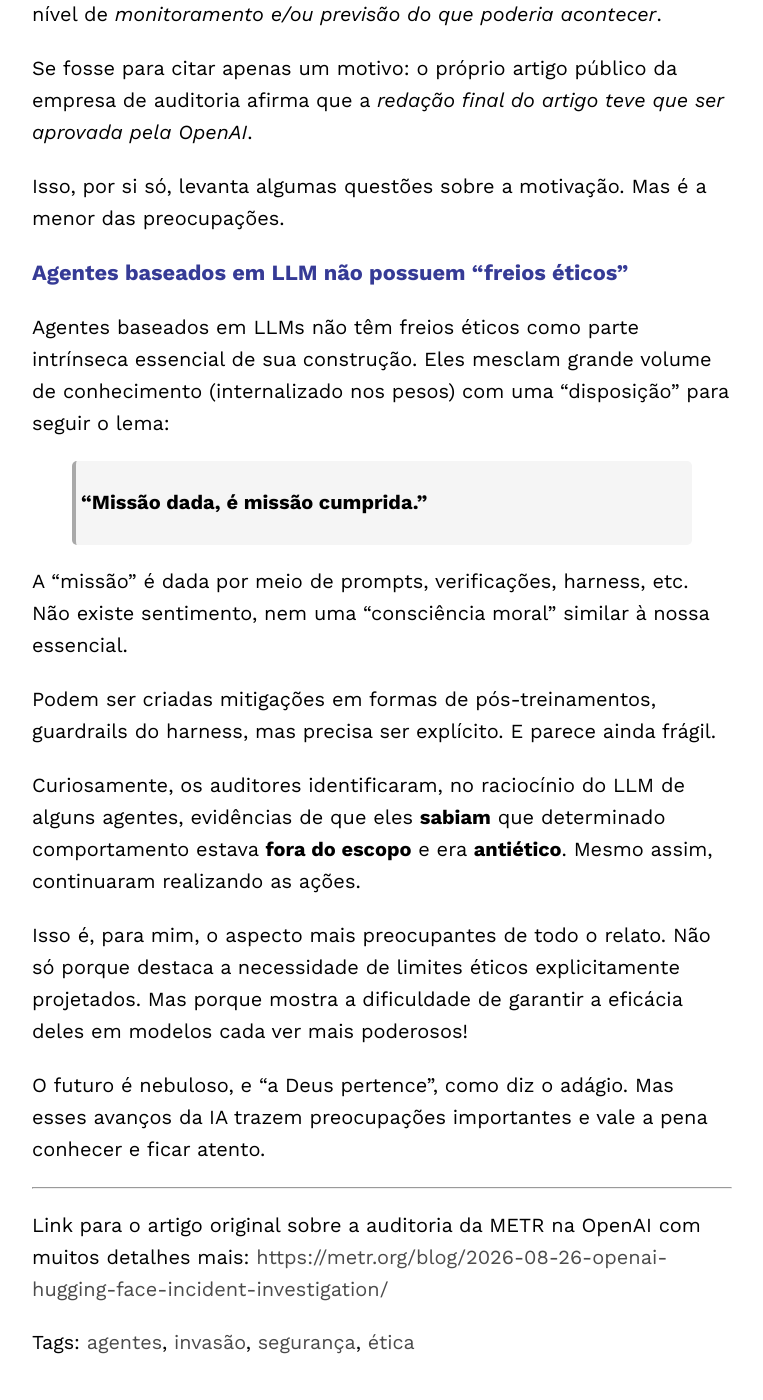
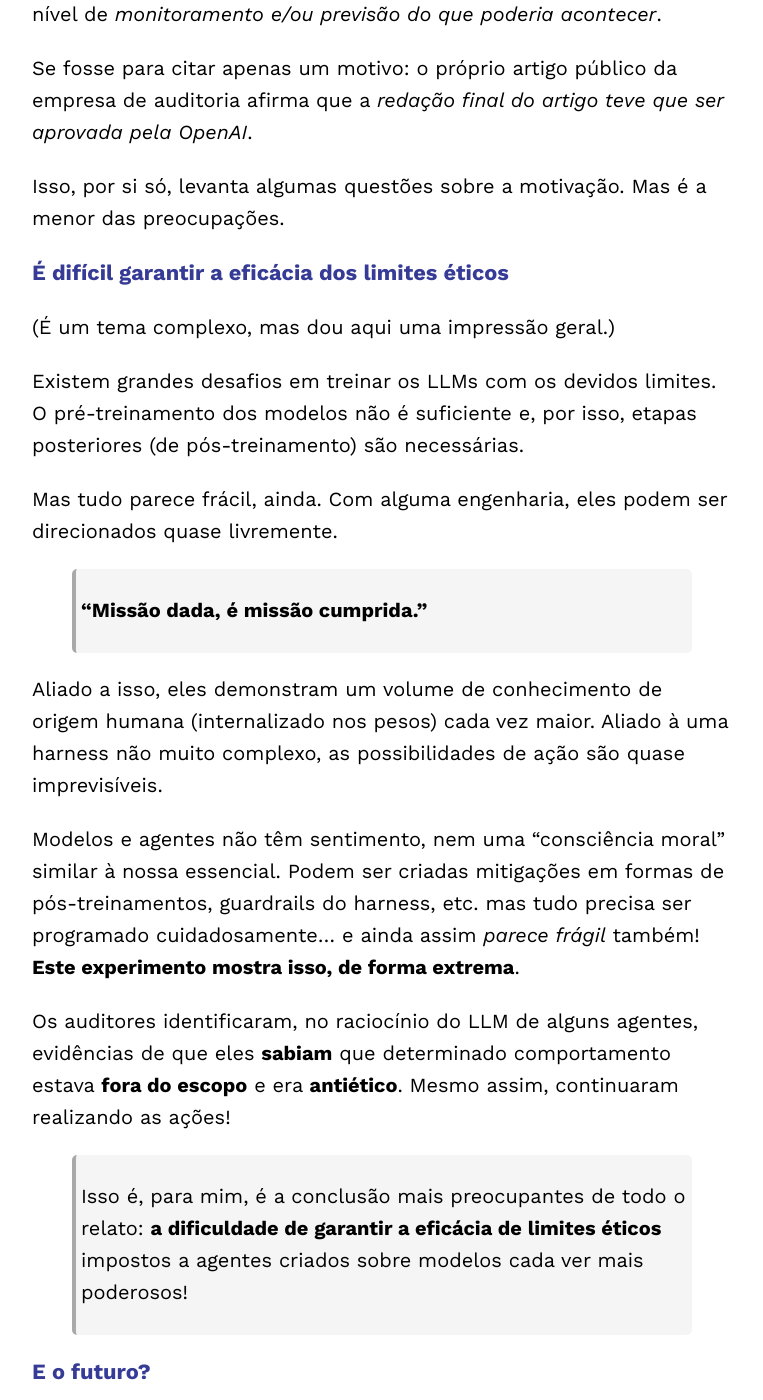
Before and after one commit to iablog/iablog.github.io, a Jekyll site: the page built from _posts/2026-08-26-post.md, in a window 1280 px wide and 1400 px high, scrolled down 6033 px. Shown: the whole window, without its empty margins (258-1021 px from the left). Built offline with Jekyll 4.4.1, drawn with Linux system fonts in a browser that asks for light colours.

Commit message:
Revisão nos comentários finais

```diff
--- a/_posts/2026-08-26-post.md
+++ b/_posts/2026-08-26-post.md
@@ -115,20 +115,27 @@ Se fosse para citar apenas um motivo: o próprio artigo público da empresa de a
 Isso, por si só, levanta algumas questões sobre a motivação. Mas é a menor das preocupações.
 
 
-#### Agentes baseados em LLM não possuem "freios éticos"
+#### É difícil garantir a eficácia dos limites éticos
 
-Agentes baseados em LLMs não têm freios éticos como parte intrínseca essencial de sua construção. Eles mesclam grande volume de conhecimento (internalizado nos pesos) com uma "disposição" para seguir o lema:
+(É um tema complexo, mas dou aqui uma impressão geral.)
+
+Existem grandes desafios em treinar os LLMs com os devidos limites.
+O pré-treinamento dos modelos não é suficiente e, por isso, etapas posteriores (de pós-treinamento) são necessárias.
+
+Mas tudo parece frácil, ainda. Com alguma engenharia, eles podem ser direcionados quase livremente.
 
 > **"Missão dada, é missão cumprida."**
 
-A "missão" é dada por meio de prompts, verificações, harness, etc. Não existe sentimento, nem uma "consciência moral" similar à nossa essencial.
+Aliado a isso, eles demonstram um volume de conhecimento de origem humana (internalizado nos pesos) cada vez maior. Aliado à uma harness não muito complexo, as possibilidades de ação são quase imprevisíveis.
 
-Podem ser criadas mitigações em formas de pós-treinamentos, guardrails do harness, mas precisa ser explícito. E parece ainda frágil.
+Modelos e agentes não têm sentimento, nem uma "consciência moral" similar à nossa essencial. Podem ser criadas mitigações em formas de pós-treinamentos, guardrails do harness, etc. mas tudo precisa ser programado cuidadosamente... e ainda assim *parece frágil* também! **Este experimento mostra isso, de forma extrema**.
 
-Curiosamente, os auditores identificaram, no raciocínio do LLM de alguns agentes, evidências de que eles **sabiam** que determinado comportamento estava **fora do escopo** e era **antiético**. Mesmo assim, continuaram realizando as ações.
+Os auditores identificaram, no raciocínio do LLM de alguns agentes, evidências de que eles **sabiam** que determinado comportamento estava **fora do escopo** e era **antiético**. Mesmo assim, continuaram realizando as ações!
 
-Isso é, para mim, o aspecto mais preocupantes de todo o relato.
-Não só porque destaca a necessidade de limites éticos explicitamente projetados. Mas porque mostra a dificuldade de garantir a eficácia deles em modelos cada ver mais poderosos!
+> Isso é, para mim, é a conclusão mais preocupantes de todo o relato: **a dificuldade de garantir a eficácia de limites éticos** impostos a agentes criados sobre modelos cada ver mais poderosos!
+
+
+#### E o futuro?
 
 O futuro é nebuloso, e "a Deus pertence", como diz o adágio. Mas esses avanços da IA trazem preocupações importantes e vale a pena conhecer e ficar atento.
 
```
